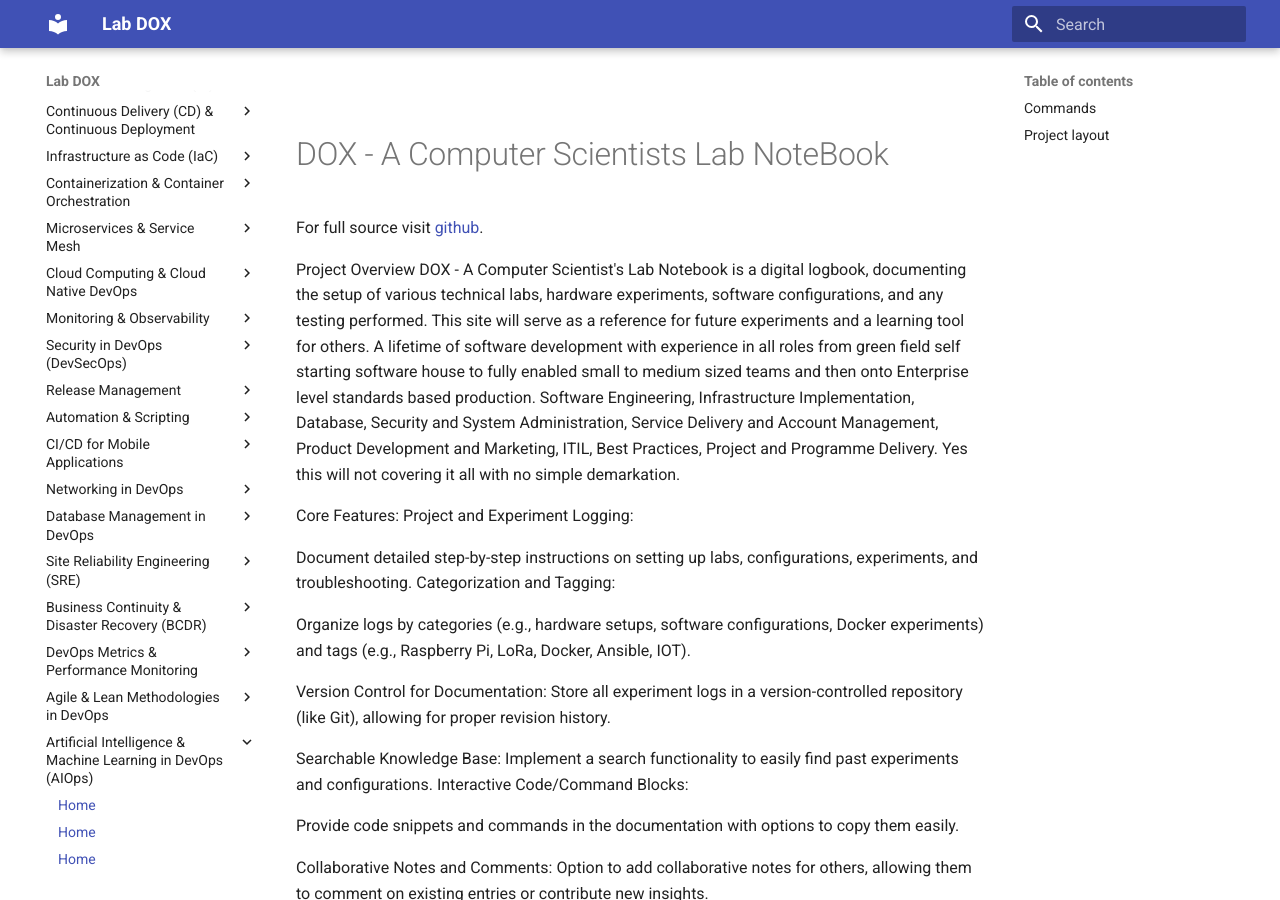
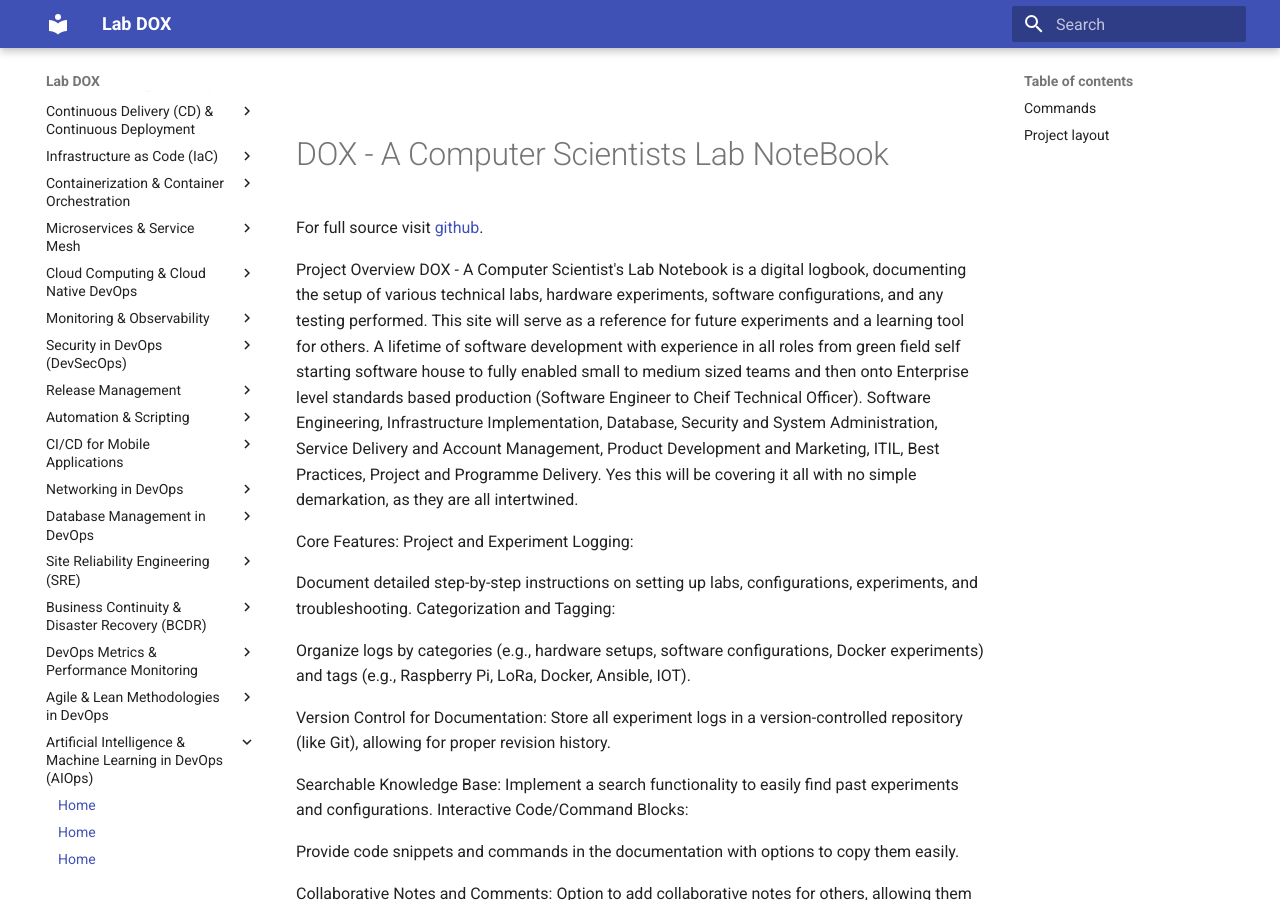
Before and after one commit to youroldmangaming/DOX, an MkDocs documentation site: the page built from docs/index.md, in a window 1280 px wide and 900 px high, scrolled down 304 px. Built offline with MkDocs 1.6.1 and Material for MkDocs 9.7.7, drawn with Linux system fonts in a browser that asks for light colours.

Commit message:
Update index.md

```diff
--- a/docs/index.md
+++ b/docs/index.md
@@ -5,7 +5,7 @@
 For full source visit [github](https://github.com/youroldmangaming/DOX/).
 
 Project Overview
-DOX - A Computer Scientist's Lab Notebook is a digital logbook, documenting the setup of various technical labs, hardware experiments, software configurations, and any testing performed. This site will serve as a reference for future experiments and a learning tool for others. A lifetime of software development with experience in all roles from green field self starting software house to fully enabled small to medium sized teams and then onto Enterprise level standards based production. Software Engineering, Infrastructure Implementation, Database, Security and System Administration, Service Delivery and Account Management, Product Development and Marketing, ITIL, Best Practices, Project and Programme Delivery. Yes this will not covering it all with no simple demarkation.
+DOX - A Computer Scientist's Lab Notebook is a digital logbook, documenting the setup of various technical labs, hardware experiments, software configurations, and any testing performed. This site will serve as a reference for future experiments and a learning tool for others. A lifetime of software development with experience in all roles from green field self starting software house to fully enabled small to medium sized teams and then onto Enterprise level standards based production (Software Engineer to Cheif Technical Officer). Software Engineering, Infrastructure Implementation, Database, Security and System Administration, Service Delivery and Account Management, Product Development and Marketing, ITIL, Best Practices, Project and Programme Delivery. Yes this will be covering it all with no simple demarkation, as they are all intertwined.
 
 Core Features:
 Project and Experiment Logging:
```
